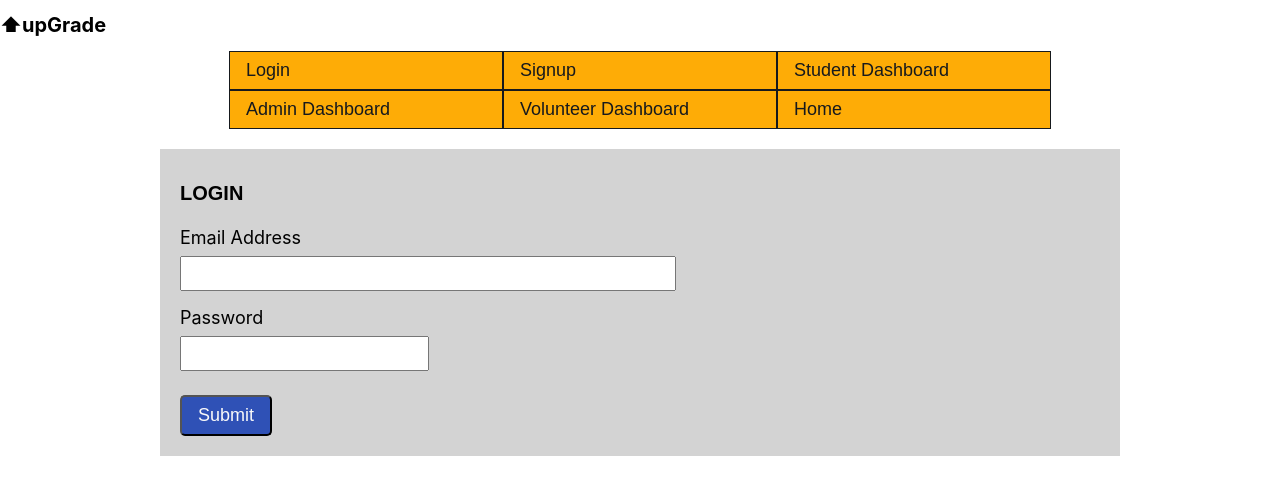
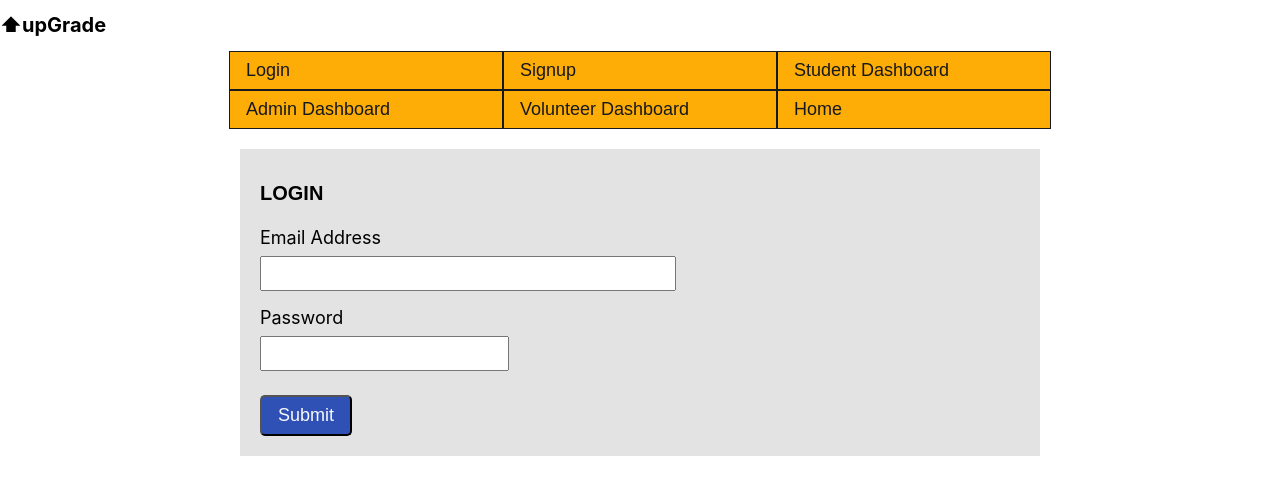
Before and after one commit to Build-Week-September-Part-Time/Front-End, a React (Create React App) app: page /login in a window 1280 px wide. Shown: the top 494 px of the page. Built offline with nearby package versions, Linux system fonts and the light colour scheme; no server answers.

Commit message:
changed form background color to match marketing page gray

```diff
--- a/src/components/LogIn.css
+++ b/src/components/LogIn.css
@@ -3,12 +3,12 @@ html {
     font-size: 62.5%;
 }
 .login {
-    background-color: lightgray;
+    background-color: #E3E3E3;
     box-sizing: border-box;
     width: 80%;
     margin: 20px auto;
     padding: 20px;
-    max-width: 960px;
+    max-width: 800px;
     display: flex;
     flex-direction: column;
     align-items: flex-start;
@@ -18,6 +18,7 @@ html {
     font-family: sans-serif;
     width: 100%;
 }
+
 .login label {
     display: block;
     width: 45%;
--- a/src/components/SignUp.css
+++ b/src/components/SignUp.css
@@ -4,7 +4,7 @@ html {
     font-size: 62.5%;
 }
 .signup {
-    background-color: lightgray;
+    background-color: #E3E3E3;
     box-sizing: border-box;
     width: 80%;
     max-width: 800px;
@@ -16,7 +16,7 @@ html {
 }
 .signup h1 {
     font-size: 2rem;
-    font-family: sans-serif;
+    text-transform: uppercase;
     width: 100%;
 }
 .signup form {
```
